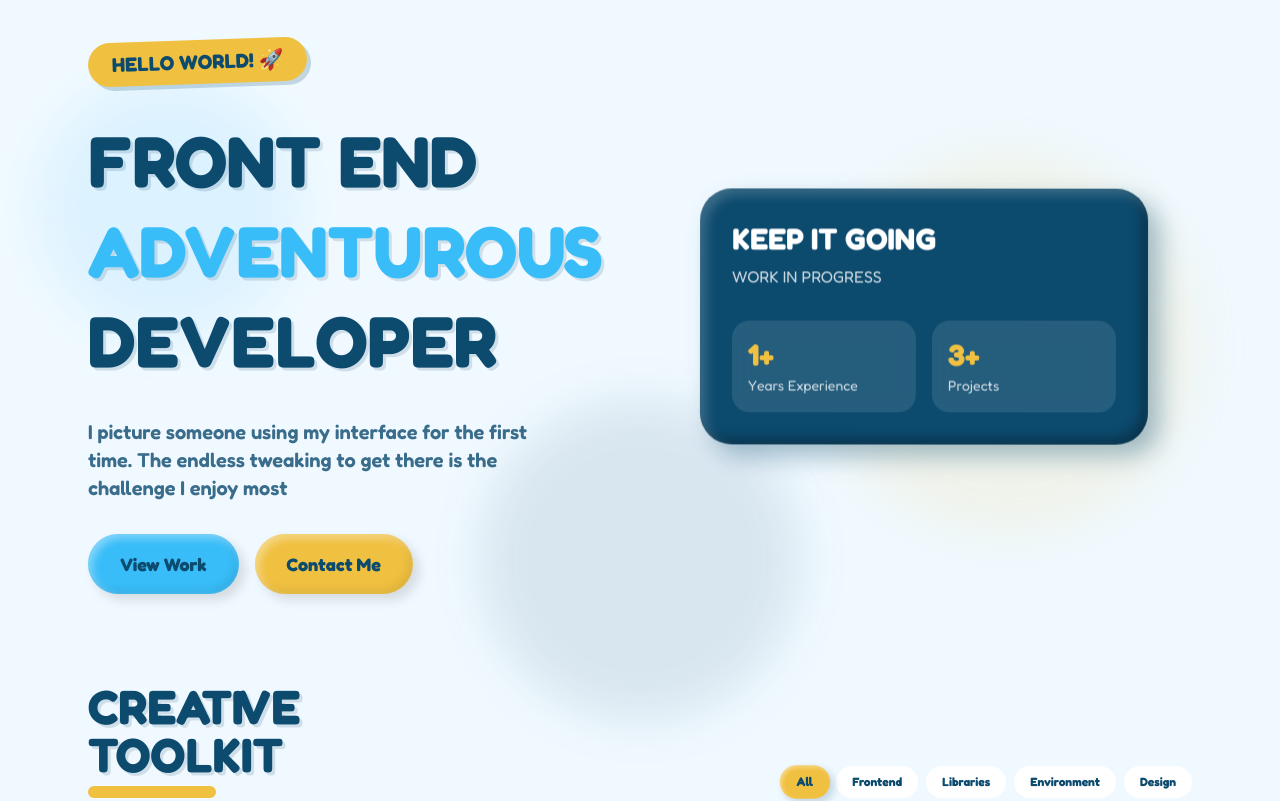
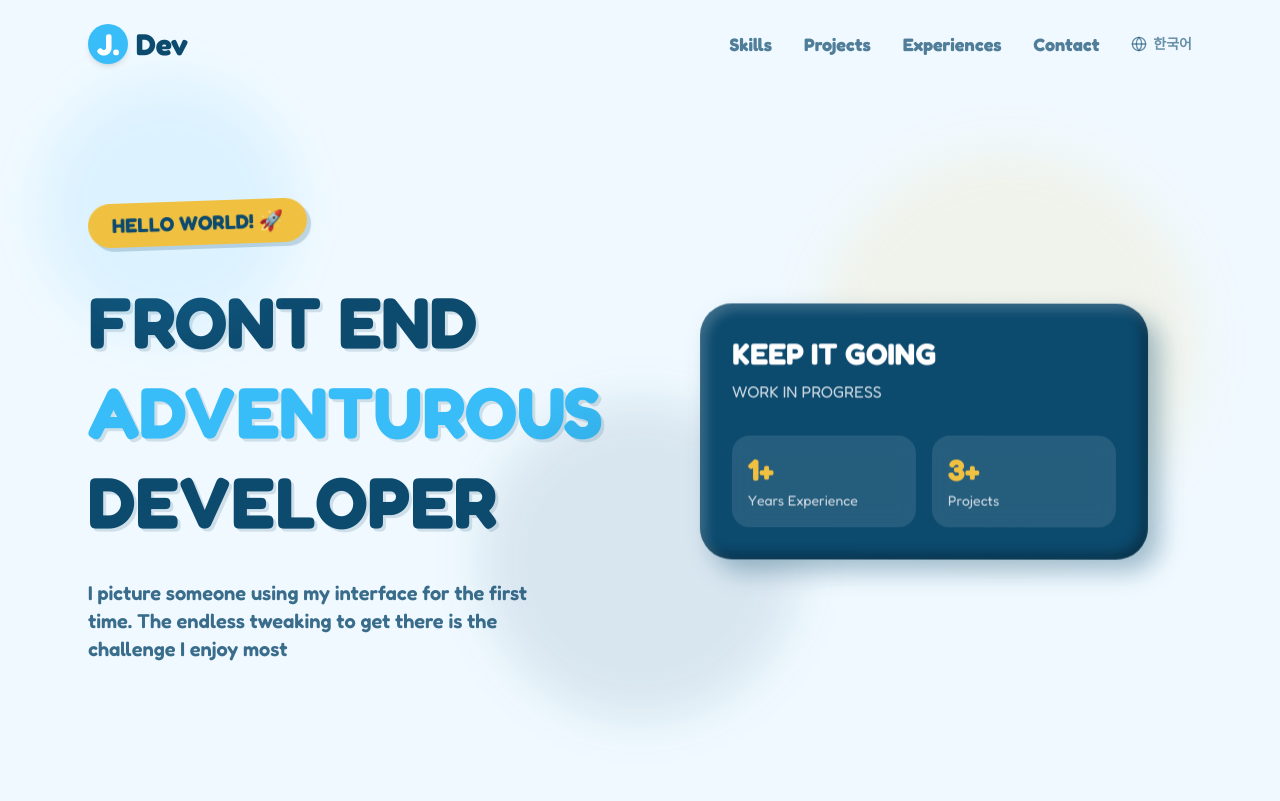
Before and after one commit to Jun-Data/portfolio, a Next.js app: page / in a window 1280 px wide. Shown: the top 801 px of the page. Built offline with nearby package versions, Linux system fonts and the light colour scheme; no server answers.

Commit message:
✨ 상단 헤더 추가 및 첫 화면 레이아웃 개선
- Header 컴포넌트 생성 (로고 + 네비 링크 + 언어 토글)
- 첫 화면을 h-svh flex 래퍼로 정확히 뷰포트에 맞춤
- Hero 버튼 제거 (헤더 네비와 중복)
- Hero를 Server Component로 전환 (use client 제거)

```diff
--- a/src/app/page.tsx
+++ b/src/app/page.tsx
@@ -6,14 +6,18 @@ import Experiences from '@/components/Experiences'
 import Contact from '@/components/Contact'
 import Footer from '@/components/Footer'
 import Navigation from '@/components/Navigation'
+import Header from '@/components/Header'
 
 export default function Page() {
   return (
     <div className="min-h-screen bg-sky">
       <BackgroundBlobs />
       <Navigation />
+      <div className="h-svh flex flex-col max-w-6xl mx-auto px-6">
+        <Header />
+        <Hero />
+      </div>
       <main className="relative max-w-6xl mx-auto px-6 py-10 flex flex-col gap-16">
-        <Hero />
         <Skills />
         <Projects />
         <Experiences />
--- /dev/null
+++ b/src/components/Header.tsx
@@ -0,0 +1,38 @@
+import { navItems } from '@/data/navigation'
+import { Globe } from 'lucide-react'
+
+export default function Header() {
+  return (
+    <header className="relative pt-6">
+      <nav className="flex items-center justify-between">
+        {/* 로고 */}
+        <div className="flex items-center gap-2">
+          <span className="text-3xl font-black bg-blue text-white rounded-full w-10 h-10 flex items-center justify-center shadow-md">
+            J.
+          </span>
+          <span className="text-3xl font-black text-navy">Dev</span>
+        </div>
+        {/* 네비게이션 */}
+        <div className="flex items-center gap-8">
+          <ul className="flex items-center gap-8">
+            {navItems.map((item) => (
+              <li key={item.id}>
+                <a
+                  href={item.href}
+                  className="text-lg font-bold text-navy/70 hover:text-navy transition-colors"
+                >
+                  {item.label}
+                </a>
+              </li>
+            ))}
+          </ul>
+
+          <button className="flex items-center gap-1.5 text-sm font-bold text-navy/60">
+            <Globe size={16} />
+            한국어
+          </button>
+        </div>
+      </nav>
+    </header>
+  )
+}
--- a/src/components/Hero.tsx
+++ b/src/components/Hero.tsx
@@ -1,12 +1,9 @@
-'use client'
-
-import { ClayButton } from '@/components/ClayButton'
 import { ClayCard } from '@/components/ClayCard'
 import Tagline from '@/components/Tagline'
 
 export default function Hero() {
   return (
-    <section id="home" className="grid grid-cols-2 gap-8 items-center">
+    <section id="home" className="flex-1 grid grid-cols-2 gap-8 items-center">
       {/* 왼쪽 영역 */}
       <div className="space-y-8">
         {/* 인사 태그 */}
@@ -23,11 +20,6 @@ export default function Hero() {
           I picture someone using my interface for the first time. The endless
           tweaking to get there is the challenge I enjoy most
         </p>
-
-        <div className="flex gap-4">
-          <ClayButton variant="blue">View Work</ClayButton>
-          <ClayButton variant="yellow">Contact Me</ClayButton>
-        </div>
       </div>
 
       {/* 오른쪽 영역 */}
```
